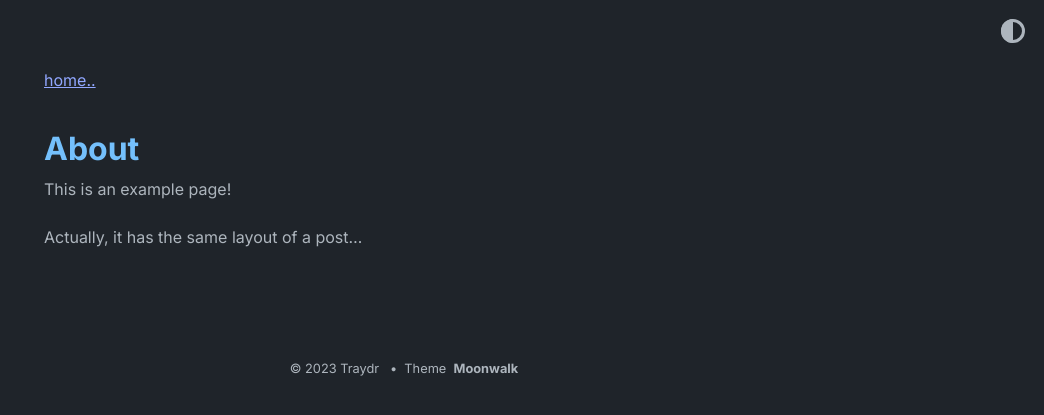
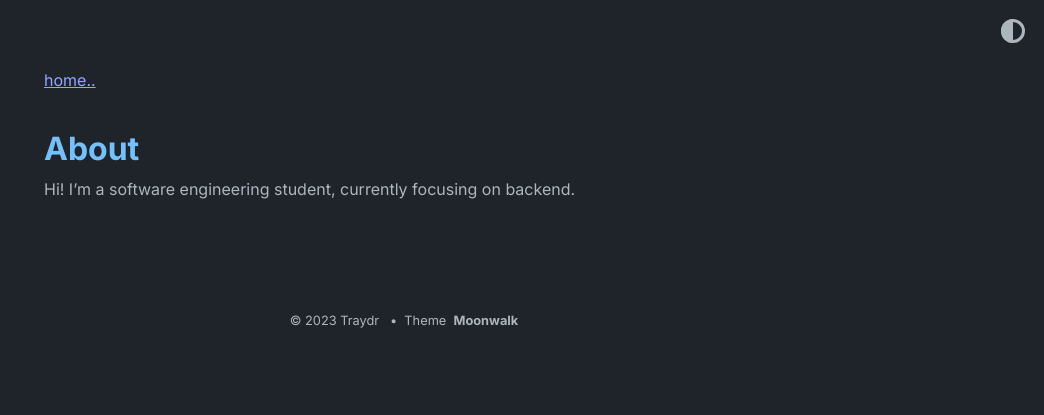
Before and after one commit to Traydr/Traydr.github.io, a Jekyll site: the page built from about.md, in a window 1280 px wide. Shown: the top 415 px of the page, without its empty margins (236-1280 px from the left). Built offline with Jekyll 4.4.1, drawn with Linux system fonts in a browser that asks for light colours.

Commit message:
feat: create simple about

```diff
--- a/about.md
+++ b/about.md
@@ -3,6 +3,4 @@ layout: post
 title: About
 ---
 
-This is an example page!
-
-Actually, it has the same layout of a post...
+Hi! I'm a software engineering student, currently focusing on backend.
```
